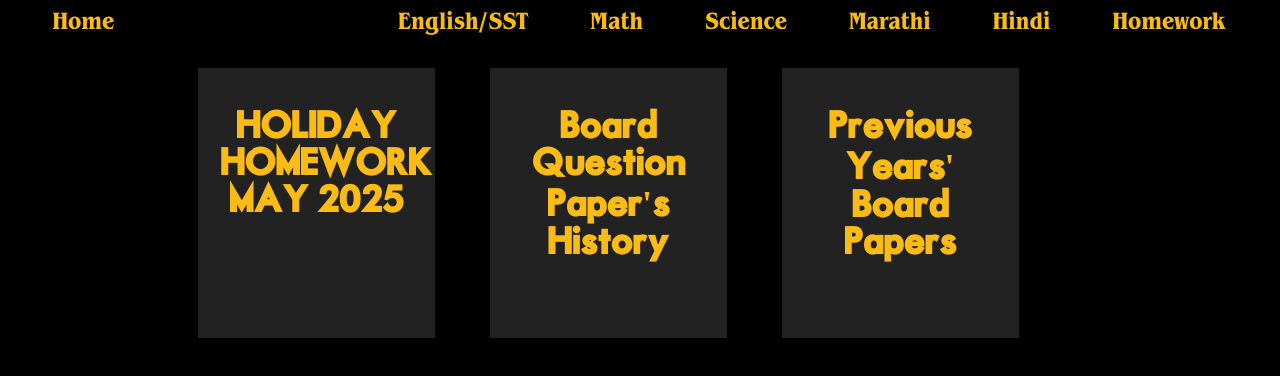
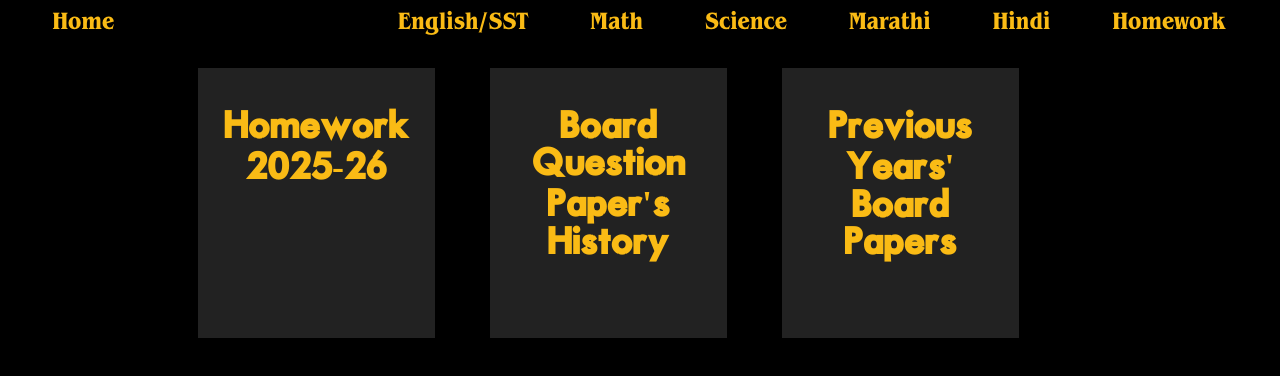
Before and after one commit to DhanushVDPT/sgvnext, a Next.js app: page / in a window 1280 px wide. Shown: the top 376 px of the page. Built offline with nearby package versions, Linux system fonts and the light colour scheme.

Commit message:
X D homework

```diff
--- a/comps/Navbar.js
+++ b/comps/Navbar.js
@@ -36,7 +36,7 @@ const Navbar = () => {
                         <Link href="/hindi">Hindi</Link>
                         </li>
                         <li>
-                        <Link target="#" href="https://docs.google.com/document/d/19COmvU8sWkFJ8HkDNQk2mKFqkHAvKj829Cr4nKtZ3Ls/edit?usp=sharing">Homework</Link>
+                        <Link target="#" href="https://docs.google.com/document/d/1SOwEs_peG82KuqmWuSOxp6jvTKgmH3W_E9ehjhwMENM/edit?usp=sharing">Homework</Link>
                         </li>
                     </ul>
                 </nav>
@@ -64,7 +64,7 @@ const Navbar = () => {
                         <Link href="/hindi">Hindi</Link>
                     </div>
                     <div className="navoptions">
-                        <Link target="#" href="https://docs.google.com/document/d/19COmvU8sWkFJ8HkDNQk2mKFqkHAvKj829Cr4nKtZ3Ls/edit?usp=sharing">Homework</Link>
+                        <Link target="#" href="https://docs.google.com/document/d/1SOwEs_peG82KuqmWuSOxp6jvTKgmH3W_E9ehjhwMENM/edit?usp=sharing">Homework</Link>
                     </div>
                 </div>
             </div>
--- a/pages/index.js
+++ b/pages/index.js
@@ -28,9 +28,9 @@ export default function Page() {
                 </div>
             </div> */}
             <div className="cardsbox">
-                    <Link target="#" href="https://docs.google.com/document/d/1d-YW2mvaIO5Q55pzMbOHoz7RoZZvWLt1qyczAEEd9aM/edit?usp=sharing">
+                    <Link target="#" href="https://docs.google.com/document/d/1SOwEs_peG82KuqmWuSOxp6jvTKgmH3W_E9ehjhwMENM/edit?usp=sharing">
                         <div className="card">
-                            <h2>HOLIDAY HOMEWORK MAY 2025</h2>
+                            <h2>Homework 2025-26</h2>
                         </div>
                     </Link>
                     <Link target="#" href="https://docs.google.com/spreadsheets/d/1Fb0ugQukttfpNGN_EwT55_Nrjtj2RmyB-LKg3JFrIDo/edit?usp=sharing">
```
